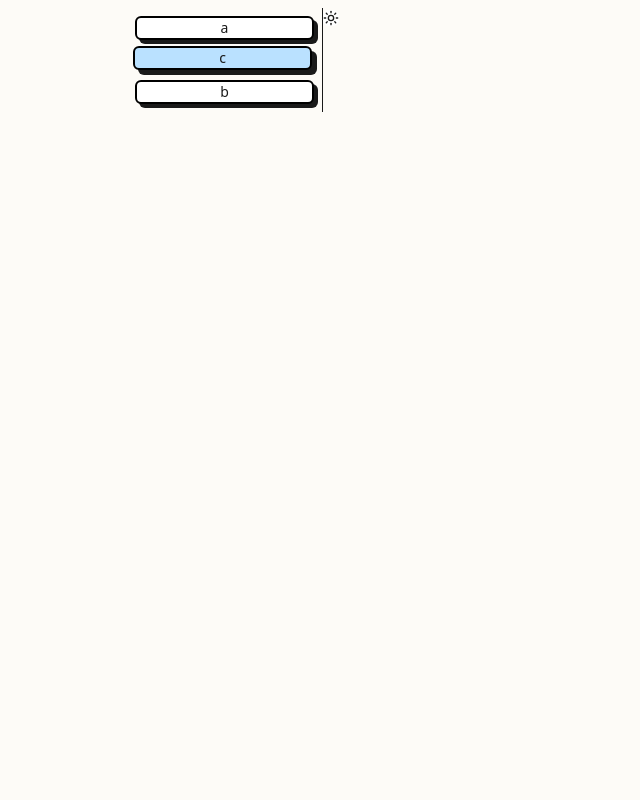
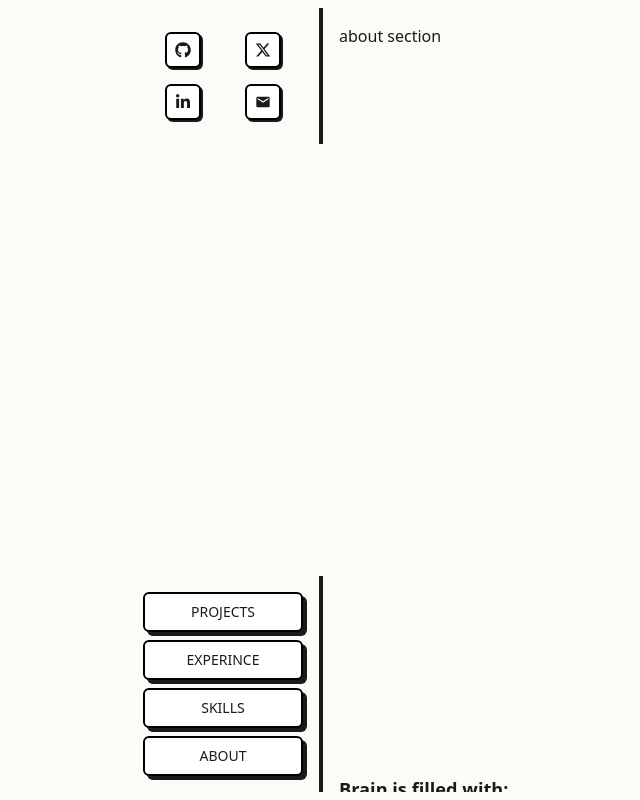
Before and after one commit to Roshan-anand/portfolio, a Next.js app: page / in a window 1280 px wide. Shown: the whole page, without its empty margins (121-761 px from the left). Built offline with nearby package versions, Linux system fonts and the light colour scheme.

Commit message:
added sections

```diff
--- a/src/app/page.tsx
+++ b/src/app/page.tsx
@@ -1,17 +1,15 @@
+import Hero from "@/components/hero";
+import SideBar from "@/components/sidebar";
+import Tech from "@/components/tech";
 import { ThemeToggle } from "@/components/theme-toggle";
-import { Button } from "@/components/ui/button";
-import { Card } from "@/components/ui/card";
 
 const page = () => {
   return (
-    <main className="w-[95%] max-w-200 h-screen mx-auto p-2 flex items-en">
-      <aside className="w-1/4 h-fit border-r flex flex-col p-2 gap-2">
-        <Button variant={"primary"}>a</Button>
-        <Button variant={"active"}>c</Button>
-        <Button variant={"secondary"}>b</Button>
-      </aside>
-      <section className="flex-1 h-full">
-        <ThemeToggle />
+    <main className="w-[95%] max-w-200 h-screen mx-auto p-2 flex ">
+      <SideBar />
+      <section className="flex-1 h-full overflow-y-auto p-4">
+        <Hero />
+        <Tech />
       </section>
     </main>
   );
--- a/src/components/hero.tsx
+++ b/src/components/hero.tsx
@@ -5,35 +5,8 @@ import { FaGithub } from "react-icons/fa";
 
 const Hero = () => {
   return (
-    <section>
-      <nav className="my-[50px] w-fit">
-        <h1 className="mr-auto">ROSHAN ANAND</h1>
-        <ul className="flex justify-between mt-3 [&>a]:hover:text-primary [&>a]:hover:scale-110">
-          <a href="https://github.com/Roshan-anand" target="_blank">
-            <FaGithub className="icon-md" />
-          </a>
-          <a href="https://twitter.com/roshan4nand" target="_blank">
-            <FaXTwitter className="icon-md" />
-          </a>
-          <a
-            href="https://www.linkedin.com/in/roshan-anand-a92b1a23a/"
-            target="_blank"
-          >
-            <FaLinkedinIn className="icon-md" />
-          </a>
-          <a href="mailto:roshan4nand@gmail.com" target="_blank">
-            <MdEmail className="icon-md" />
-          </a>
-        </ul>
-      </nav>
-      <article>
-        <span className="flex items-center my-4">
-          <h1 className="-rotate-[30deg]">✌🏽</h1>
-          <h3 className="text-muted-foreground">
-            20 | Backend | Cloud | Based in INDIA
-          </h3>
-        </span>
-      </article>
+    <section id="about" className="h-full">
+      about section
     </section>
   );
 };
--- /dev/null
+++ b/src/components/sidebar.tsx
@@ -0,0 +1,74 @@
+import { Button, buttonVariants } from "./ui/button";
+import { FaXTwitter, FaLinkedinIn } from "react-icons/fa6";
+import { MdEmail } from "react-icons/md";
+import { FaGithub } from "react-icons/fa";
+import { cn } from "@/lib/utils";
+import { IconType } from "react-icons/lib";
+import Link from "next/link";
+
+type Social = {
+  link: string;
+  icon: IconType;
+};
+const socials: Social[] = [
+  {
+    link: "https://github.com/Roshan-anand",
+    icon: FaGithub,
+  },
+  {
+    link: "https://twitter.com/roshan4nand",
+    icon: FaXTwitter,
+  },
+  {
+    link: "https://www.linkedin.com/in/roshan-anand-a92b1a23a/",
+    icon: FaLinkedinIn,
+  },
+  {
+    link: "mailto:roshan4nand@gmail.com",
+    icon: MdEmail,
+  },
+];
+
+const sideBarLinks = ["projects", "experince", "skills", "about"];
+const hash = window.location.hash;
+const SideBar = () => {
+  return (
+    <aside className="w-1/4 flex flex-col justify-between">
+      <section className="flex flex-wrap border-r-4 p-4">
+        {socials.map(({ link, icon: Icon }, i) => {
+          return (
+            <span key={i} className="w-1/2 flex justify-center my-2">
+              <a
+                className={cn(
+                  buttonVariants({ variant: "secondary" }),
+                  " w-fit ",
+                )}
+                href={link}
+                target="_blank"
+              >
+                <Icon className="icon-lg" />
+              </a>
+            </span>
+          );
+        })}
+        <p>{window.location.hash}</p>
+      </section>
+
+      <section className="flex flex-col gap-2 p-4 border-r-4">
+        {sideBarLinks.map((link, i) => (
+          <Link
+            className={cn(buttonVariants({ variant: "primary" }))}
+            href={`#${link}`}
+            key={i}
+          >
+            {link.toUpperCase()}
+          </Link>
+        ))}
+        {/*
+
+        <Button variant={"primary"}>Experience</Button>*/}
+      </section>
+    </aside>
+  );
+};
+export default SideBar;
--- a/src/components/tech.tsx
+++ b/src/components/tech.tsx
@@ -27,7 +27,7 @@ const IconPaths: TechIconType[] = [
 
 const Tech = () => {
   return (
-    <section className="flex flex-col gap-2">
+    <section id="skills" className="flex flex-col gap-2 h-full ">
       <h3>Brain is filled with:</h3>
       <figure className="flex flex-wrap gap-4 items-center">
         {IconPaths.map(({ name, icon: Icon }) => (
--- a/src/components/ui/button.tsx
+++ b/src/components/ui/button.tsx
@@ -5,7 +5,7 @@ import { cva, type VariantProps } from "class-variance-authority";
 import { cn } from "@/lib/utils";
 
 const buttonVariants = cva(
-  "inline-flex items-center justify-center gap-2 whitespace-nowrap rounded-md text-sm font-medium transition-all disabled:pointer-events-none disabled:opacity-50 [&_svg]:pointer-events-none [&_svg:not([class*='size-'])]:size-4 shrink-0 [&_svg]:shrink-0 outline-none focus-visible:border-ring focus-visible:ring-ring/50 focus-visible:ring-[3px] aria-invalid:ring-destructive/20 dark:aria-invalid:ring-destructive/40 aria-invalid:border-destructive transform duration-200 border-border bg-white",
+  "inline-flex items-center justify-center gap-2 whitespace-nowrap rounded-md text-sm font-medium transition-all disabled:pointer-events-none disabled:opacity-50 [&_svg]:pointer-events-none [&_svg:not([class*='size-'])]:size-4 shrink-0 [&_svg]:shrink-0 outline-none focus-visible:border-ring focus-visible:ring-ring/50 focus-visible:ring-[3px] aria-invalid:ring-destructive/20 dark:aria-invalid:ring-destructive/40 aria-invalid:border-destructive transform duration-200 border-border bg-white p-2",
   {
     variants: {
       variant: {
@@ -13,7 +13,7 @@ const buttonVariants = cva(
         primary: "border-2 shadow-md hover:translate-[-2px] hover:shadow-lg",
         active: "border-2 bg-muted translate-[-2px] shadow-[5px_5px]",
         secondary:
-          "border-2 shadow-md hover:translate-[-2px] hover:shadow-lg hover:text-primary",
+          "border-2 shadow hover:translate-[-2px] hover:shadow-md hover:text-primary",
       },
     },
     defaultVariants: {
```
